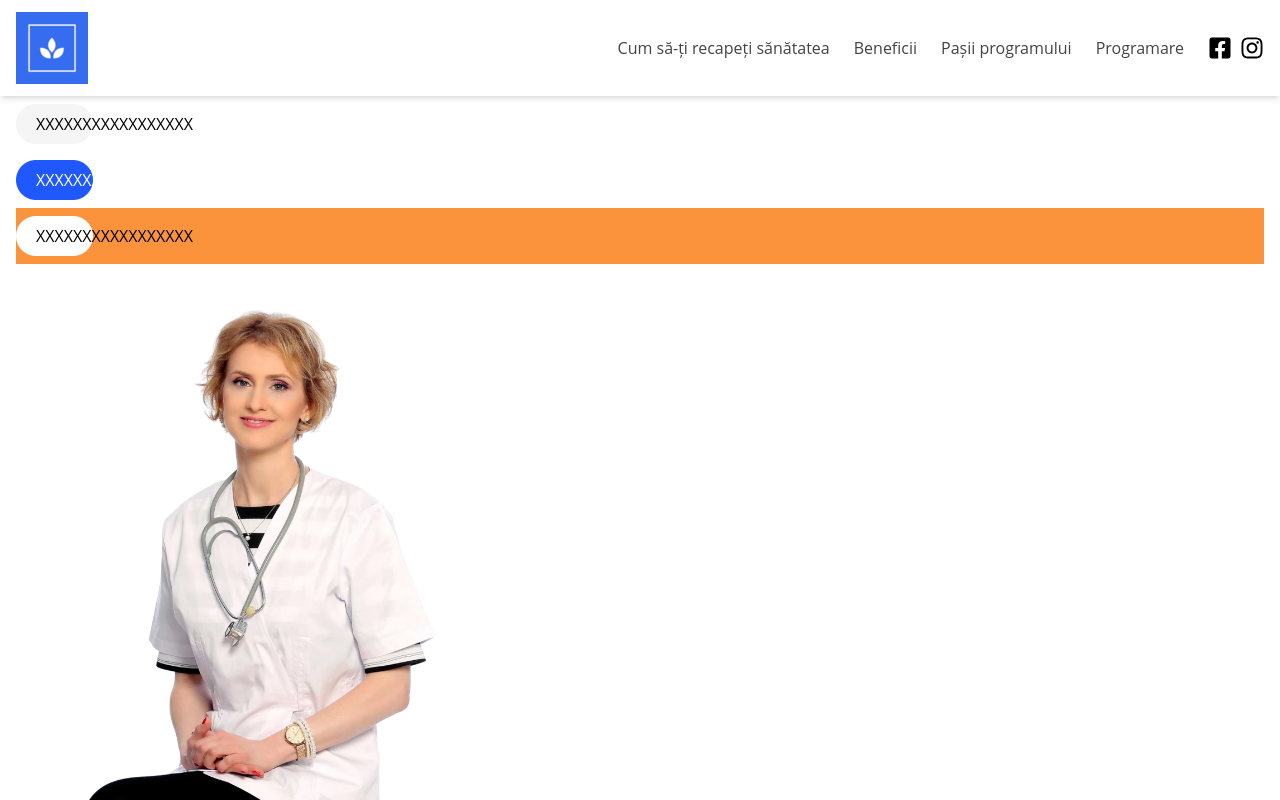
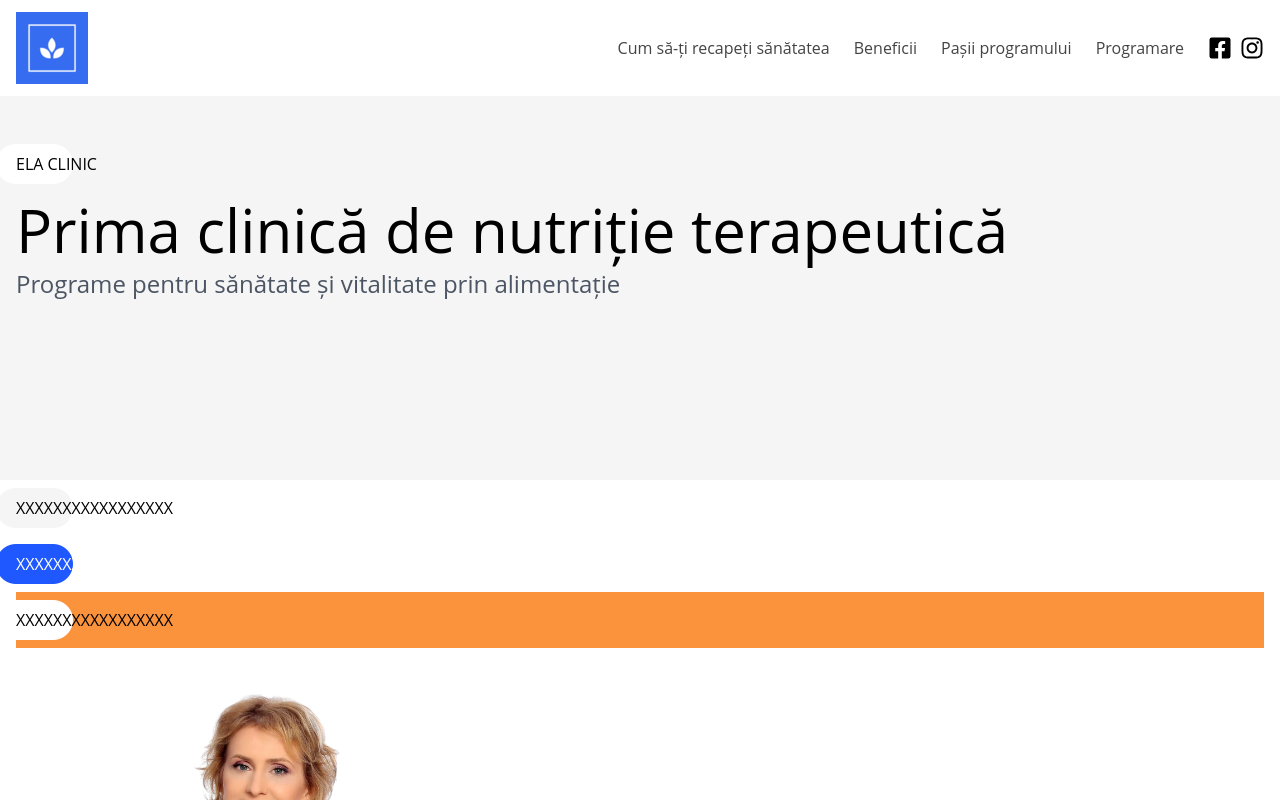
Before and after one commit to dragomirweb/ela.landing.v2, a Next.js app: page / in a window 1280 px wide. Shown: the top 800 px of the page. Built offline with nearby package versions, Linux system fonts and the light colour scheme.

Commit message:
add intro section

```diff
--- a/components/atoms/FancyTitle/FancyTitle.module.scss
+++ b/components/atoms/FancyTitle/FancyTitle.module.scss
@@ -1,6 +1,6 @@
 .box {
   @apply relative flex items-center text-base uppercase py-2;
-
+  @apply -ml-5;
 }
 
 .content {
--- /dev/null
+++ b/components/features/Hero/Hero.module.scss
@@ -0,0 +1,28 @@
+.intro {
+  @apply bg-neutral-100;
+  min-height: calc(60vh - var(--header-height));
+}
+
+.heading {
+  @apply text-3xl text-center;
+
+  @screen tablet {
+    @apply text-4xl;
+  }
+
+  @screen laptop {
+    @apply text-5xl;
+  }
+
+  @screen desktop {
+    @apply text-6xl text-left;
+  }
+}
+
+.slogan {
+  @apply text-secondary text-xl text-center;
+
+  @screen desktop {
+    @apply text-2xl text-left;
+  }
+}
--- /dev/null
+++ b/components/features/Hero/Hero.tsx
@@ -0,0 +1,28 @@
+import React from 'react'
+
+import { Container, FancyTitle } from '@atoms'
+import styles from './Hero.module.scss'
+
+interface IHeroProps {}
+
+const Hero: React.FunctionComponent<IHeroProps> = (props) => {
+  return (
+    <div className={styles.intro}>
+      <Container className="py-10">
+        <div className="flex gap-4">
+          <div className="flex flex-col gap-2 w-full ">
+            <FancyTitle variant="white"> ELA CLINIC</FancyTitle>
+            <h1 className={styles.heading}>
+              Prima clinică de nutriție terapeutică
+            </h1>
+            <p className={styles.slogan}>
+              Programe pentru sănătate și vitalitate prin alimentație
+            </p>
+          </div>
+        </div>
+      </Container>
+    </div>
+  )
+}
+
+export default Hero
--- a/components/features/Navigation/Navigation.module.scss
+++ b/components/features/Navigation/Navigation.module.scss
@@ -1,6 +1,7 @@
 .header {
   @apply flex items-center bg-white;
-  @apply h-24 shadow-md z-50;
+  @apply shadow-md z-50;
+  height: var(--header-height);
 }
 
 .sticky {
--- a/components/features/Navigation/components/Mobile/Mobile.tsx
+++ b/components/features/Navigation/components/Mobile/Mobile.tsx
@@ -7,6 +7,21 @@ import SocialLinks from '../SocialLinks/SocialLinks'
 import { links } from '../Desktop/Desktop'
 
 import styles from './Mobile.module.scss'
+
+const sideVariants = {
+  closed: {
+    transition: {
+      staggerChildren: 0.2,
+      staggerDirection: -1,
+    },
+  },
+  open: {
+    transition: {
+      staggerChildren: 0.2,
+      staggerDirection: 1,
+    },
+  },
+}
 
 const itemVariants = {
   closed: {
@@ -44,20 +59,26 @@ const Mobile: React.FunctionComponent<IMobileProps> = (props) => {
                   <VscChromeClose size="42px" />
                 </button>
               </div>
-              <div className={styles['menu-links']}>
+              <motion.div
+                className={styles['menu-links']}
+                initial="closed"
+                animate="open"
+                variants={sideVariants}
+              >
                 {links.map(({ name, to, id }) => (
                   <Link href={{ hash: to }} passHref key={id}>
                     <motion.a
                       onClick={() => cycleOpen()}
                       className={styles.link}
-                      whileHover={{ x: 0, y: 0, scale: 1.1 }}
+                      whileHover={{ x: 0, y: 0, scale: 1.3 }}
+                      whileTap={{ x: 0, y: 0, scale: 1.3 }}
                       variants={itemVariants}
                     >
                       {name}
                     </motion.a>
                   </Link>
                 ))}
-              </div>
+              </motion.div>
               <div className={styles['menu-footer']}>
                 <SocialLinks size="2rem" />
               </div>
--- a/components/features/index.ts
+++ b/components/features/index.ts
@@ -1 +1,2 @@
 export { default as Navigation } from './Navigation/Navigation'
+export { default as Hero } from './Hero/Hero'
--- a/pages/index.tsx
+++ b/pages/index.tsx
@@ -2,7 +2,7 @@ import type { NextPage } from 'next'
 import Head from 'next/head'
 
 import { ElaImage, FancyTitle, Container } from '@atoms'
-import { Navigation } from '@/features'
+import { Navigation, Hero } from '@/features'
 
 const Home: NextPage = () => {
   return (
@@ -12,6 +12,7 @@ const Home: NextPage = () => {
         <meta name="description" content="Generated by create next app" />
       </Head>
       <Navigation />
+      <Hero />
       <Container className="test">
         <FancyTitle>xxxxxxxxxxxxxxxxx</FancyTitle>
         <FancyTitle variant="blue">xxxxxxxxxxxxxxxxx</FancyTitle>
--- a/styles/globals.css
+++ b/styles/globals.css
@@ -8,6 +8,8 @@ body {
   margin: 0;
   font-family: 'Open Sans', sans-serif;
   font-size: 16px;
+
+  --header-height: 96px;
 }
 
 a {
```
